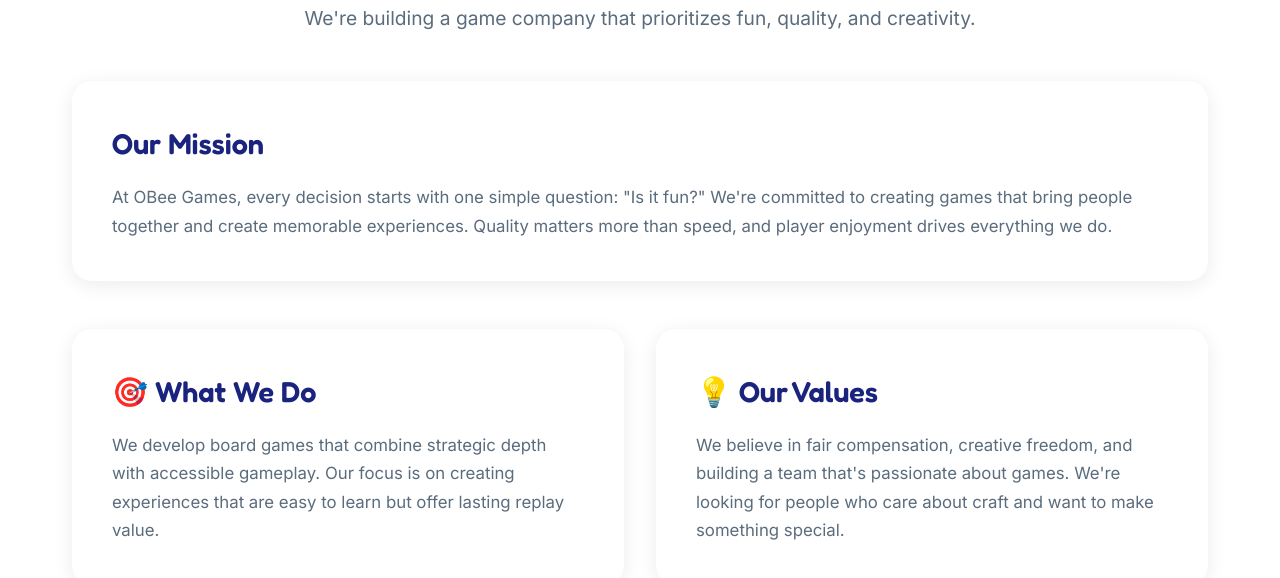
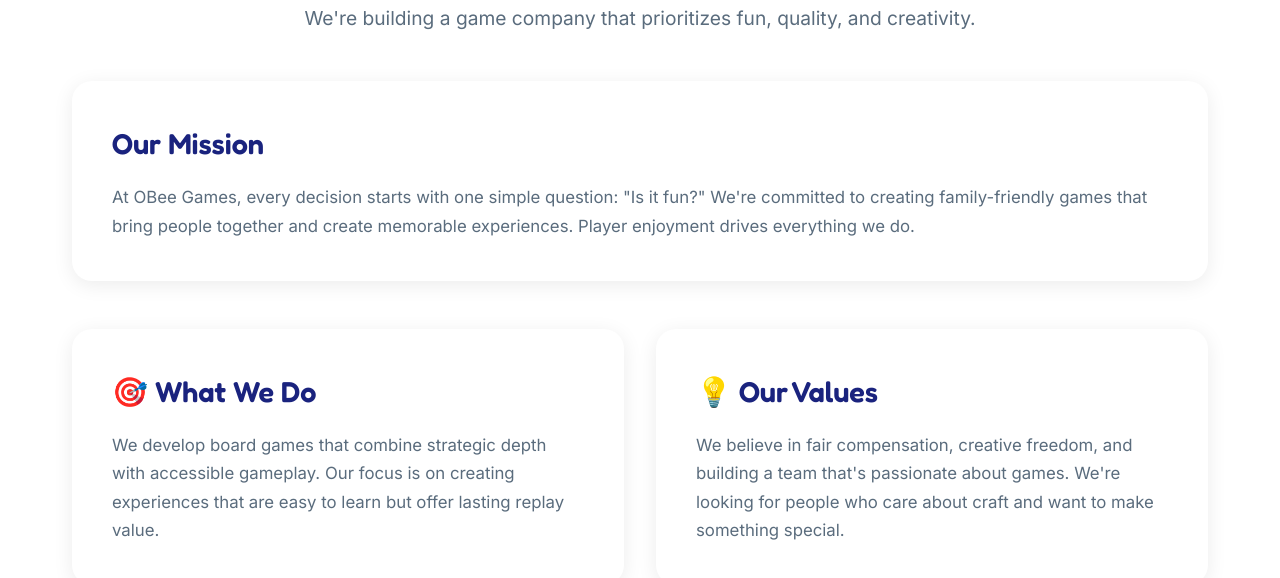
Before and after one commit to obeegames/obeegames.github.io, a plain HTML site: page index.html in a window 1280 px wide. Both pictures are taken after a click on the link "Learn More". Shown: the part 205-783 px from the top of the page. Drawn offline with Linux system fonts and the light colour scheme.

Commit message:
Update index.html

```diff
--- a/index.html
+++ b/index.html
@@ -560,7 +560,7 @@
 
             <div class="card">
                 <h3>Our Mission</h3>
-                <p>At OBee Games, every decision starts with one simple question: "Is it fun?" We're committed to creating games that bring people together and create memorable experiences. Quality matters more than speed, and player enjoyment drives everything we do.</p>
+                <p>At OBee Games, every decision starts with one simple question: "Is it fun?" We're committed to creating family-friendly games that bring people together and create memorable experiences. Player enjoyment drives everything we do.</p>
             </div>
 
             <div class="grid-2" style="margin-top: 3rem;">
```
